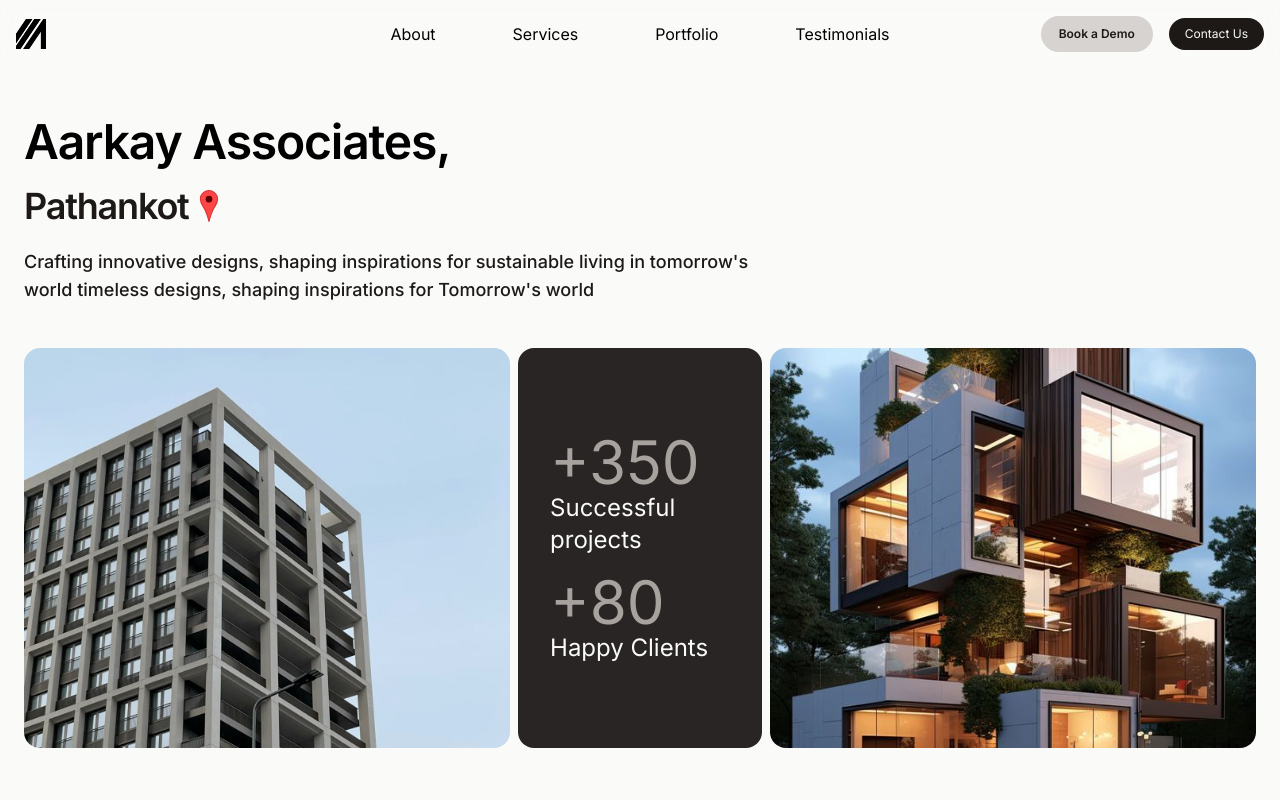
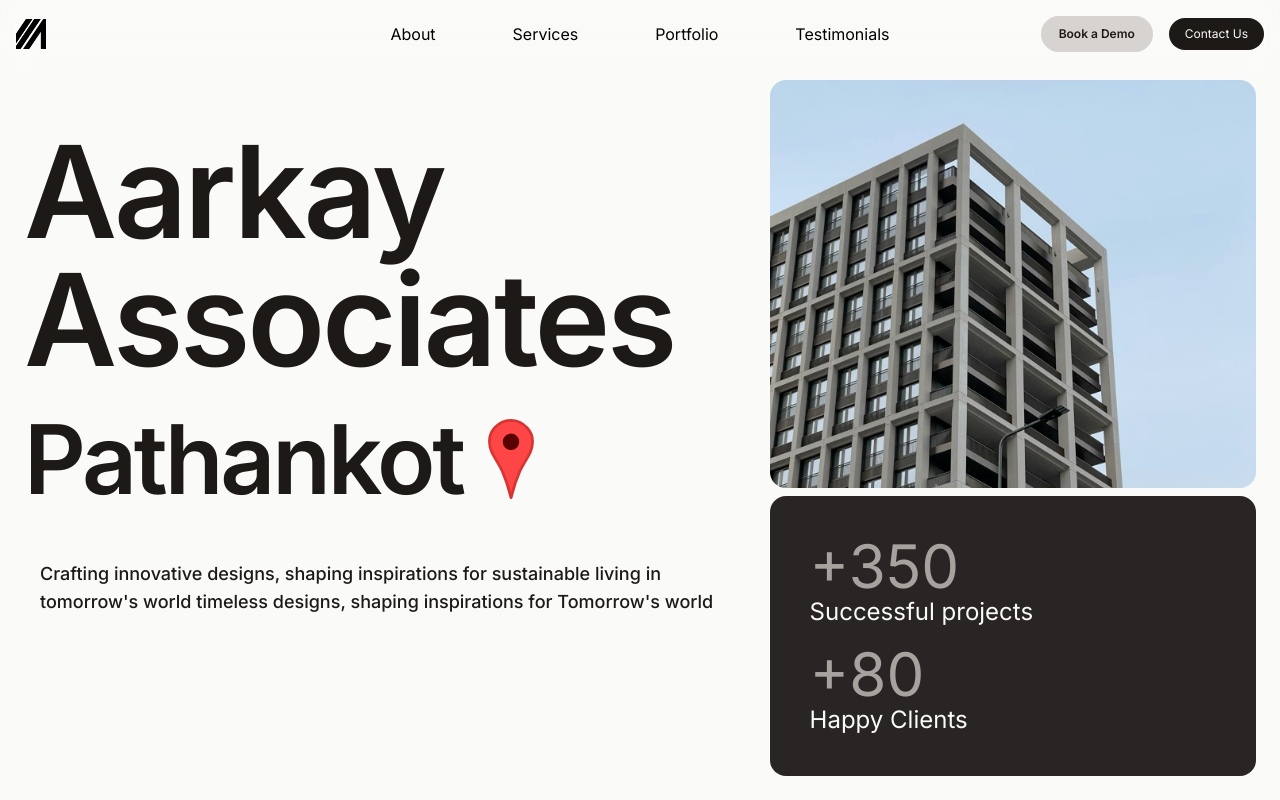
Before and after one commit to RakshitRabugotra/aarkay-associates, a Next.js app: page / in a window 1280 px wide. Shown: the top 800 px of the page. Built offline with nearby package versions, Linux system fonts and the light colour scheme; a web font is replaced by a local one.

Commit message:
styles: change styles of the page

```diff
--- a/src/components/Heading.tsx
+++ b/src/components/Heading.tsx
@@ -1,6 +1,16 @@
-import React from "react";
-import { twMerge } from "tailwind-merge";
+import React from "react"
+import { twMerge } from "tailwind-merge"
 
-export default function Heading({ className, children } : {className?: string; children: React.ReactNode }) {
-    return <h1 className={twMerge("heading font-semibold text-5xl leading-tight", className)}>{children}</h1>;
+export default function Heading({
+  className,
+  children
+}: {
+  className?: string
+  children: React.ReactNode
+}) {
+  return (
+    <h1 className={twMerge("heading font-semibold leading-tight", className)}>
+      {children}
+    </h1>
+  )
 }
--- a/src/components/Hero/Hero.tsx
+++ b/src/components/Hero/Hero.tsx
@@ -1,69 +1,96 @@
-"use client";
+"use client"
 
-import Image from "next/image";
+import Image from "next/image"
 
 // Internal Dependencies
-import Heading from "@/components/Heading";
-import Section from "@components/Section";
+import Heading from "@/components/Heading"
+import Section from "@components/Section"
 
 // Constants
-import { BUILDINGS_IMG } from "@constants";
-import { animated, useSpring, useInView } from "react-spring";
+import { BUILDINGS_IMG, FIRM_NAME, FIRM_LOCATION, FIRM_INTRO } from "@constants"
+import { animated, useSpring, useInView } from "react-spring"
 
 export default function Hero() {
-
-  const [ref, springs] = useInView(() => ({
-    from: { transform: "translateY(10%)", opacity: 0, color: "rgb(239 68 68 / 1)" },
-    to: { transform: "translateX(0%)", opacity: 1, color: "rgb(28 25 23 / 1)" }
-  }), {});
+  const [ref, springs] = useInView(
+    () => ({
+      from: {
+        transform: "translateY(10%)",
+        opacity: 0,
+        color: "rgb(239 68 68 / 1)"
+      },
+      to: {
+        transform: "translateX(0%)",
+        opacity: 1,
+        color: "rgb(28 25 23 / 1)"
+      }
+    }),
+    {}
+  )
 
   return (
-    <Section id="hero-section">
-      <Heading className="flex-col md:mt-8">
-        {"Aarkay Associates, "} <br/>
-        <animated.div className="inline-flex text-4xl text-stone-9 max-w-fit" ref={ref} style={springs}>
-          {"Pathankot"}
+    <Section id="hero-section" className="md:flex-row">
+      {/* Heading and description  */}
+      <div className="md:w-[60%]">
+        <Heading className="flex-col md:mt-12 md:text-9xl">
+          <animated.div ref={ref} style={springs}>
+            {FIRM_NAME}
+          </animated.div>
+          <animated.div
+            className="inline-flex max-w-fit text-4xl text-stone-900 md:text-8xl"
+            ref={ref}
+            style={springs}
+          >
+            {FIRM_LOCATION}
             <Image
-            src={"/assets/misc/pin.svg"}
+              src="/assets/misc/pin.svg"
               width={100}
               height={100}
-            alt={"map-pin"}
-            className={"m-auto aspect-square h-10 w-10 p-1"}
+              alt="map-pin"
+              className="m-auto aspect-square h-12 w-12 p-2 md:h-24 md:w-24"
             />
           </animated.div>
         </Heading>
 
-      <p className="text-lg font-medium text-stone-900 md:max-w-[60vw]">
-        {
-          "Crafting innovative designs, shaping inspirations for sustainable living in tomorrow's world timeless designs, shaping inspirations for Tomorrow's world"
-        }
+        <p className="text-lg font-medium text-stone-900 md:max-w-[60vw] md:px-4 md:py-12">
+          {FIRM_INTRO}
         </p>
+      </div>
 
       {/* Image and count */}
-      <div className="flex w-full flex-col gap-2 md:my-auto md:h-[50vh] md:flex-row">
+
+      <div className="flex w-full flex-col gap-2 md:w-[40%]">
         <Image
           src={BUILDINGS_IMG[1].src}
           width={600}
           height={800}
           className={
-            "aspect-square h-full w-full rounded-2xl bg-center object-cover md:w-2/5"
+            "aspect-square h-full w-full rounded-2xl bg-center object-cover md:aspect-video"
           }
           priority
           alt={"building image"}
         />
+        <CountUpCard />
+      </div>
+    </Section>
+  )
+}
+
+/* The count up card showing the number of projects done, and other things */
+function CountUpCard() {
+  return (
     <div
       className={
-            "flex flex-col justify-center gap-4 rounded-2xl bg-stone-800 p-8 text-stone-50 md:w-1/5"
+        "flex flex-col justify-center gap-4 rounded-2xl bg-stone-800 p-8 text-stone-50 md:p-10"
       }
     >
-          <div className={"flex flex-col flex-wrap text-2xl"}>
+      <div className="flex flex-col flex-wrap text-2xl ">
         <span className="text-6xl text-stone-400">
           {"+"}
           <CountUpInView num={350} />
         </span>
         Successful projects
       </div>
-          <div className={"flex flex-col flex-wrap text-2xl"}>
+      <div className="flex flex-col flex-wrap text-2xl ">
         <span className="text-6xl text-stone-400">
           {"+"}
           <CountUpInView num={80} />
@@ -71,28 +98,16 @@ export default function Hero() {
         Happy Clients
       </div>
     </div>
-
-        <Image
-          src={BUILDINGS_IMG[BUILDINGS_IMG.length - 1].src}
-          width={600}
-          height={800}
-          className={
-            "hidden aspect-square h-full w-2/5 rounded-2xl bg-center object-cover md:block"
-          }
-          alt={BUILDINGS_IMG[BUILDINGS_IMG.length - 1].alt}
-          priority
-        />
-      </div>
-    </Section>
-  );
+  )
 }
 
+/* Used to check if the count is in view and then start the animation */
 function CountUpInView({
   num,
   className
 }: {
-  num: number;
-  className?: string;
+  num: number
+  className?: string
 }) {
   /* Animate the number */
   const { number } = useSpring({
@@ -100,10 +115,11 @@ function CountUpInView({
     to: { number: num },
     delay: 0,
     config: { mass: 1, tension: 20, friction: 7 }
-  });
+  })
 
   // Animate when in view
-  const [ref, springs] = useInView(() => ({
+  const [ref, springs] = useInView(
+    () => ({
       from: {
         opacity: 0.5,
         y: 100
@@ -112,11 +128,16 @@ function CountUpInView({
         opacity: 1,
         y: 0
       }
-  }));
+    }),
+    {
+      // Animate when all of it is in view
+      amount: "all"
+    }
+  )
 
   return (
     <animated.span ref={ref} className={className} style={springs}>
       {number.to((_num) => _num.toFixed(0))}
     </animated.span>
-  );
+  )
 }
--- a/src/constants/constants.ts
+++ b/src/constants/constants.ts
@@ -1,22 +1,25 @@
 /* The title of the application */
-export const TITLE = "Aarkay Associates — Build Dreams";
-export const FIRM_NAME = "Aarkay Associates";
+export const TITLE = "Aarkay Associates — Build Dreams"
+export const FIRM_NAME = "Aarkay Associates"
+export const FIRM_LOCATION = "Pathankot"
+export const FIRM_INTRO =
+  "Crafting innovative designs, shaping inspirations for sustainable living in tomorrow's world timeless designs, shaping inspirations for Tomorrow's world"
 
 /* Logo of the page */
-export const LOGO_LIGHT = "/logo-white.svg";
-export const LOGO_DARK = "/logo-black.svg";
+export const LOGO_LIGHT = "/logo-white.svg"
+export const LOGO_DARK = "/logo-black.svg"
 
 /* Description of the website */
 export const DESCRIPTION =
-  "Discover AarKay Associates, your premier destination for architectural excellence. From concept to completion, we blend creativity with functionality to craft spaces that inspire and transform. With a team dedicated to innovation and client collaboration, we're here to turn your dreams into reality. Explore our portfolio and experience the difference with AarKay Associates.";
+  "Discover AarKay Associates, your premier destination for architectural excellence. From concept to completion, we blend creativity with functionality to craft spaces that inspire and transform. With a team dedicated to innovation and client collaboration, we're here to turn your dreams into reality. Explore our portfolio and experience the difference with AarKay Associates."
 
 /* The domain for this website */
-export const SELF_DOMAIN = "https://github.com/RakshitRabugotra";
+export const SELF_DOMAIN = "https://github.com/RakshitRabugotra"
 
 /* Section name of the page */
 export interface ISection {
-  name: string;
-  id: string;
+  name: string
+  id: string
 }
 
 export const SECTIONS = {
@@ -24,15 +27,15 @@ export const SECTIONS = {
   services: { name: "Services", id: "services" },
   portfolio: { name: "Our Work", id: "portfolio" },
   testimonials: { name: "Hear from our Clients", id: "testimonials" }
-};
+}
 
 /* Images for the website */
 export type ImageCard = {
-  src: string;
-  location: string;
-  description: string;
-  alt: string;
-};
+  src: string
+  location: string
+  description: string
+  alt: string
+}
 
 export const BUILDINGS_IMG: ImageCard[] = [
   {
@@ -90,10 +93,10 @@ export const BUILDINGS_IMG: ImageCard[] = [
       "This house is named ambiguous because its beauty lies in the eyes of the beholder",
     alt: "ambiguous"
   }
-];
+]
 
 /* Why Us? */
-export type WorkDescription = { title: string; description: string };
+export type WorkDescription = { title: string; description: string }
 
 export const WORK_DESCRIPTIONS: WorkDescription[] = [
   {
@@ -115,13 +118,13 @@ export const WORK_DESCRIPTIONS: WorkDescription[] = [
     description:
       "We believe in a collaborative process, working closely with our clients"
   }
-];
+]
 
 /* Services provided by the firm */
 export interface IService {
-  name: string;
-  imgSrc: string;
-  description: string;
+  name: string
+  imgSrc: string
+  description: string
 }
 
 export const SERVICES: IService[] = [
@@ -161,16 +164,16 @@ export const SERVICES: IService[] = [
     description:
       "Expert advice on zoning regulations, building codes, and project feasibility, optimizing outcomes."
   }
-];
+]
 
 /* Testimonials from clients */
-export const RATING_MAX = 5;
+export const RATING_MAX = 5
 
 export type TestimonialCard = {
-  rating: number;
-  statement: string;
-  username: string;
-};
+  rating: number
+  statement: string
+  username: string
+}
 
 export const TESTIMONIALS: TestimonialCard[] = [
   {
@@ -203,10 +206,10 @@ export const TESTIMONIALS: TestimonialCard[] = [
     statement:
       "Collaborating with AarKay Associates elevates my projects. Their passion for design and attention to detail shine through. Seamless integration of architectural and interior elements. Highly recommended for innovative solutions."
   }
-];
+]
 
 /* Links for socials */
-export type SocialMedia = { name: string; svgSrc: string; href: string };
+export type SocialMedia = { name: string; svgSrc: string; href: string }
 
 export const SOCIALS: SocialMedia[] = [
   {
@@ -229,10 +232,10 @@ export const SOCIALS: SocialMedia[] = [
     svgSrc: "/assets/socials/phone.svg",
     href: "tel:+919569764949"
   }
-];
+]
 
 /* Error page handing */
-export type ErrorType = { code: number; text: string; imgSrc: string };
+export type ErrorType = { code: number; text: string; imgSrc: string }
 
 export const ERROR = {
   e404: {
@@ -240,4 +243,4 @@ export const ERROR = {
     text: "You've landed somewhere you should not have. Even google does not know this page exists.",
     imgSrc: ""
   }
-};
+}
```
Also changed, not shown: src/app/page.tsx (+7 -7 lines), src/app/globals.css (line endings or trailing spaces), 1 other file (tests, documents, lock files or other folders). Lines whose indentation alone changed are shown as unchanged.
